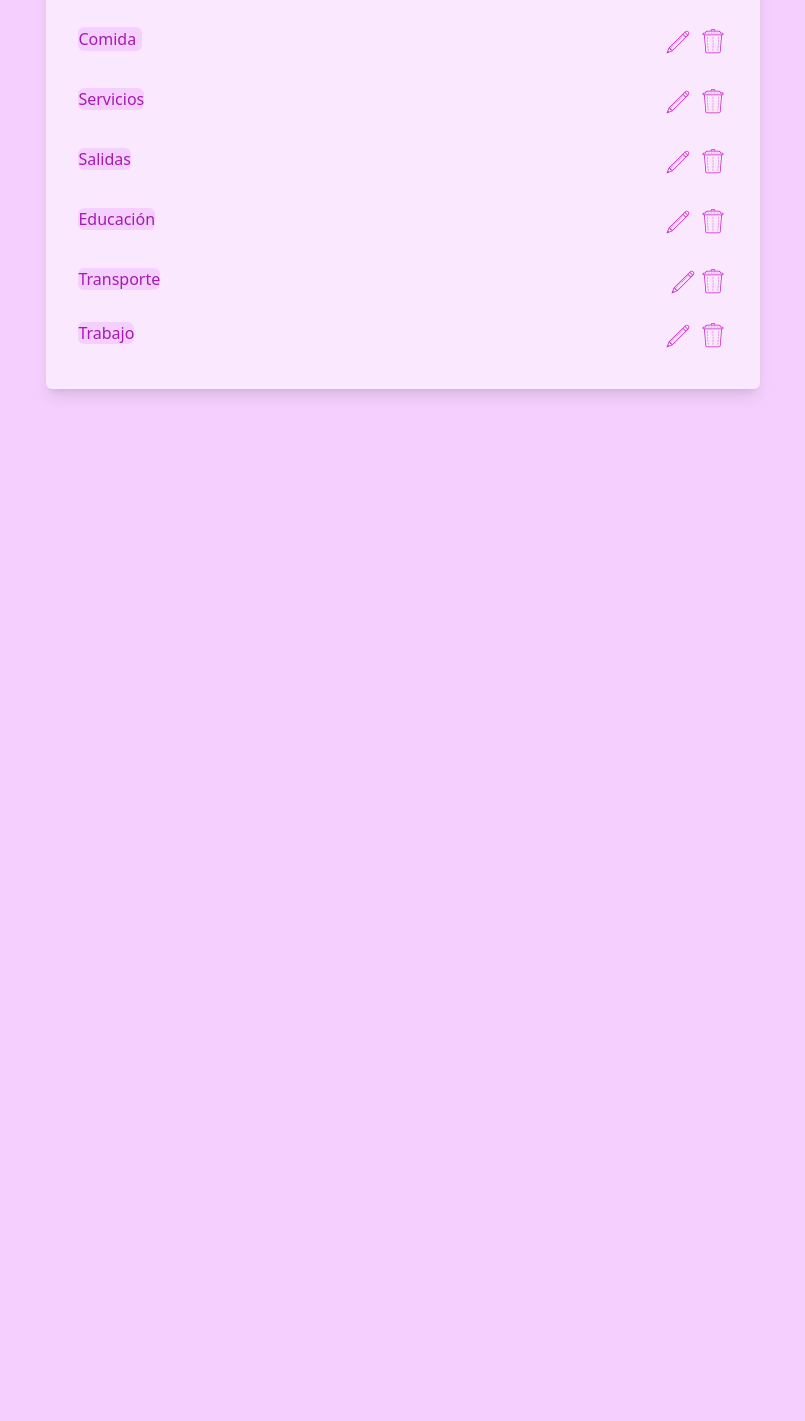
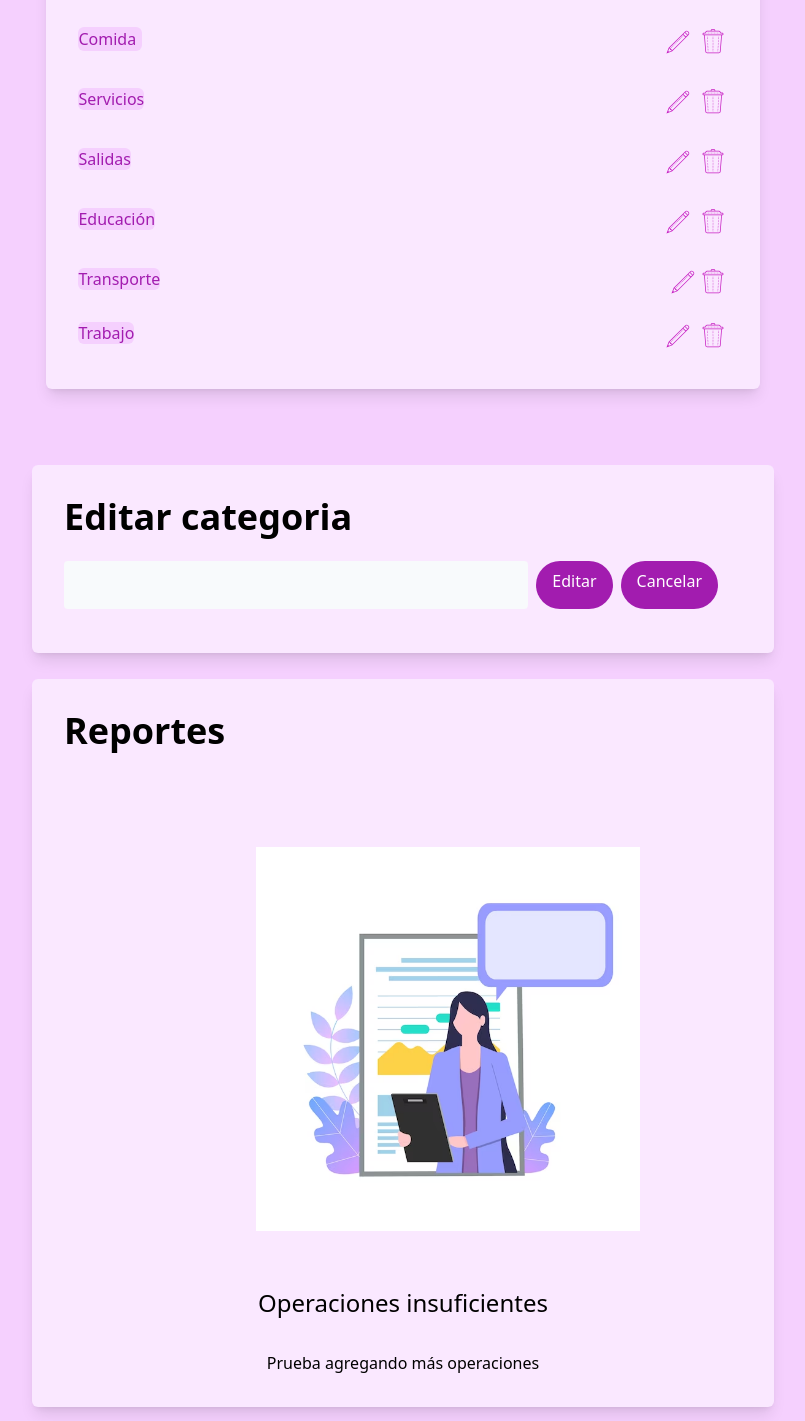
Before and after one commit to edyuarca/portfolioII.js, a plain HTML site: page index.html in a window 1280 px wide. Shown: the part 1191-2612 px from the top of the page, without its empty margins (236-1041 px from the left). Before the commit the page ends 1642 px from the top, so only its background shows below. Drawn offline with nearby package versions, Linux system fonts and the light colour scheme.

Commit message:
se agrego box a html

```diff
--- a/index.html
+++ b/index.html
@@ -183,9 +183,9 @@
                 </div>
               </div>
             </div>
-
+          </form>
       <!--CATEGORIAS LO HACE CIN-->
-      <form class="pr-6 pb-12 pl-6 mt-6 flex" action="">
+      <div class="pr-6 pb-12 pl-6 mt-6 flex" action="">
         <div class="m-auto relative w-3/5">
           <div class="flex-wrap mt-0.5 mr-0.5 mb-0.5">
             <div class="p-3 block">
@@ -685,7 +685,59 @@
             </div>
           </div>
         </div>
-      </form>
+      </div>
+
+      <!--editar categoria LO HACE CIN-->
+      <div class="m-auto relative w-3/5">
+        <div class="flex-wrap mt-0.5 mr-0.5 mb-0.5">
+          <div class="p-3 block">
+            <div class="rounded-md bg-fuchsia-100 text-black shadow-lg p-8">
+              <h2 class="size-15 text-4xl font-bold">Editar categoria</h2>
+              <div class="mb-3 mr-3">
+                <div class="mt-2 pt-4 m-0 mr-3 flex gap-2">
+                  <input
+                    class="h-12 border-solid rounded border-gray-400 bg-slate-50 max-w-full w-full"
+                    type="text"
+                    name=""
+                    id="categoria-input"
+                  />
+                  <button
+                    class="bg-fuchsia-700 text-white hover:bg-fuchsia-500 rounded-full cursor-pointer flex justify-center pb-2 pl-4 pr-4 pt-2 text-center"
+                    id="agregar-categoria-boton"
+                  >
+                    Editar
+                  </button>
+                  <button
+                    class="bg-fuchsia-700 text-white hover:bg-fuchsia-500 rounded-full cursor-pointer flex justify-center pb-2 pl-4 pr-4 pt-2 text-center"
+                    id="agregar-categoria-boton"
+                  >
+                    Cancelar
+                  </button>
+                </div>
+              </div>
+            </div>
+          </div>
+              </div>
+            </div>
+        </div>
+    </div>
+
+
+
+       <!--REPORTES DEL NAV-BAR LO HACE CIN-->
+      <div class="m-auto relative w-3/5">
+        <div class="flex-wrap mt-0.5 mr-0.5 mb-0.5">
+          <div class="p-3 block">
+            <div class="rounded-md bg-fuchsia-100 text-black shadow-lg p-8">
+              <h2 class="size-15 text-4xl font-bold">Reportes</h2>
+              <img class="mt-24 ml-48 w-96 h-96" src="reporte.avif" alt="">
+              <h4 class="mt-14 text-center text-2xl	">
+                Operaciones insuficientes
+              </h4>
+              <p class="mt-8 text-center">
+                Prueba agregando más operaciones
+              </p>
+
     </main>
     <script src="main.js"></script>
   </body>
```
Also changed, not shown: reporte.avif (added).
